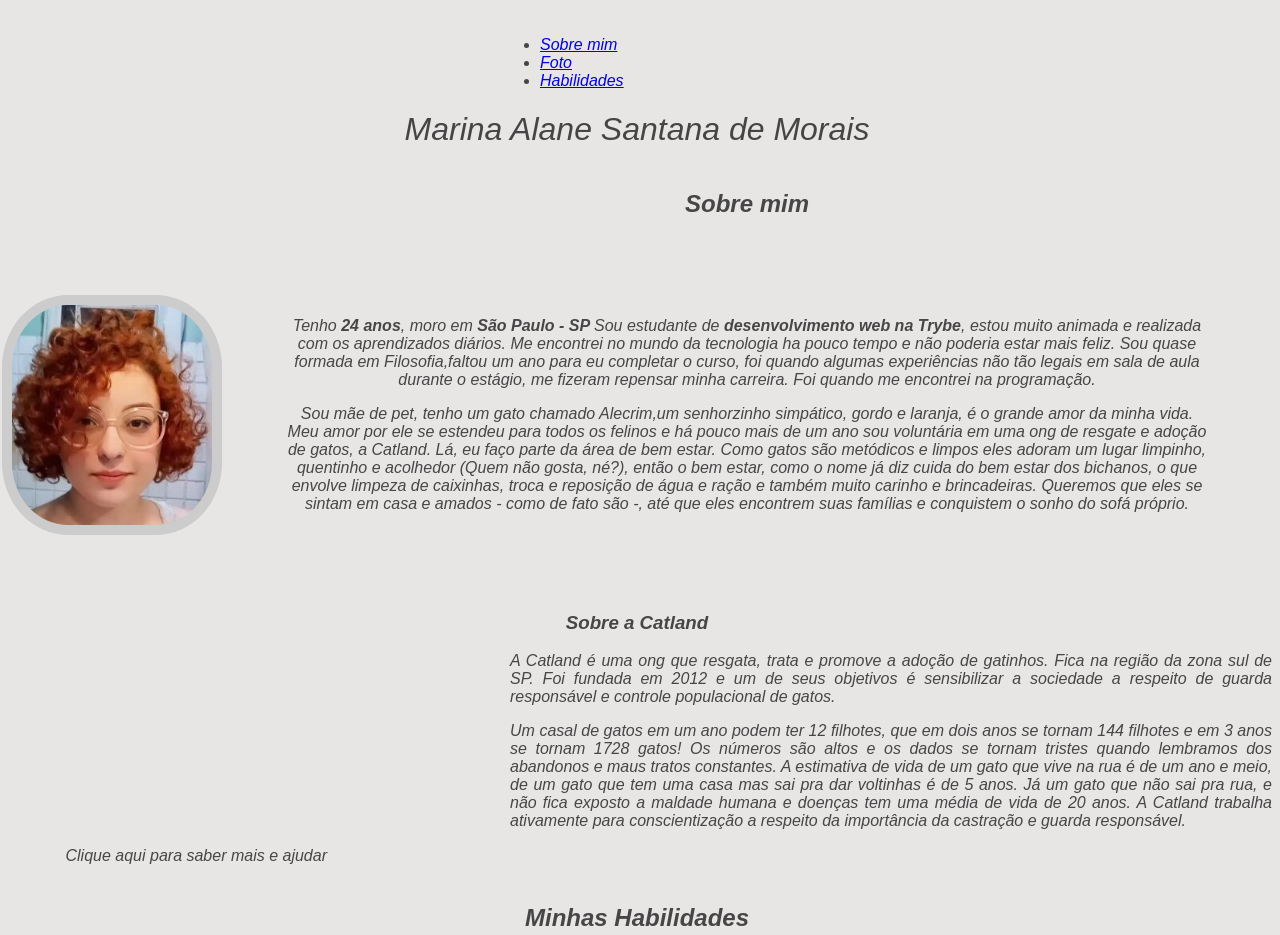
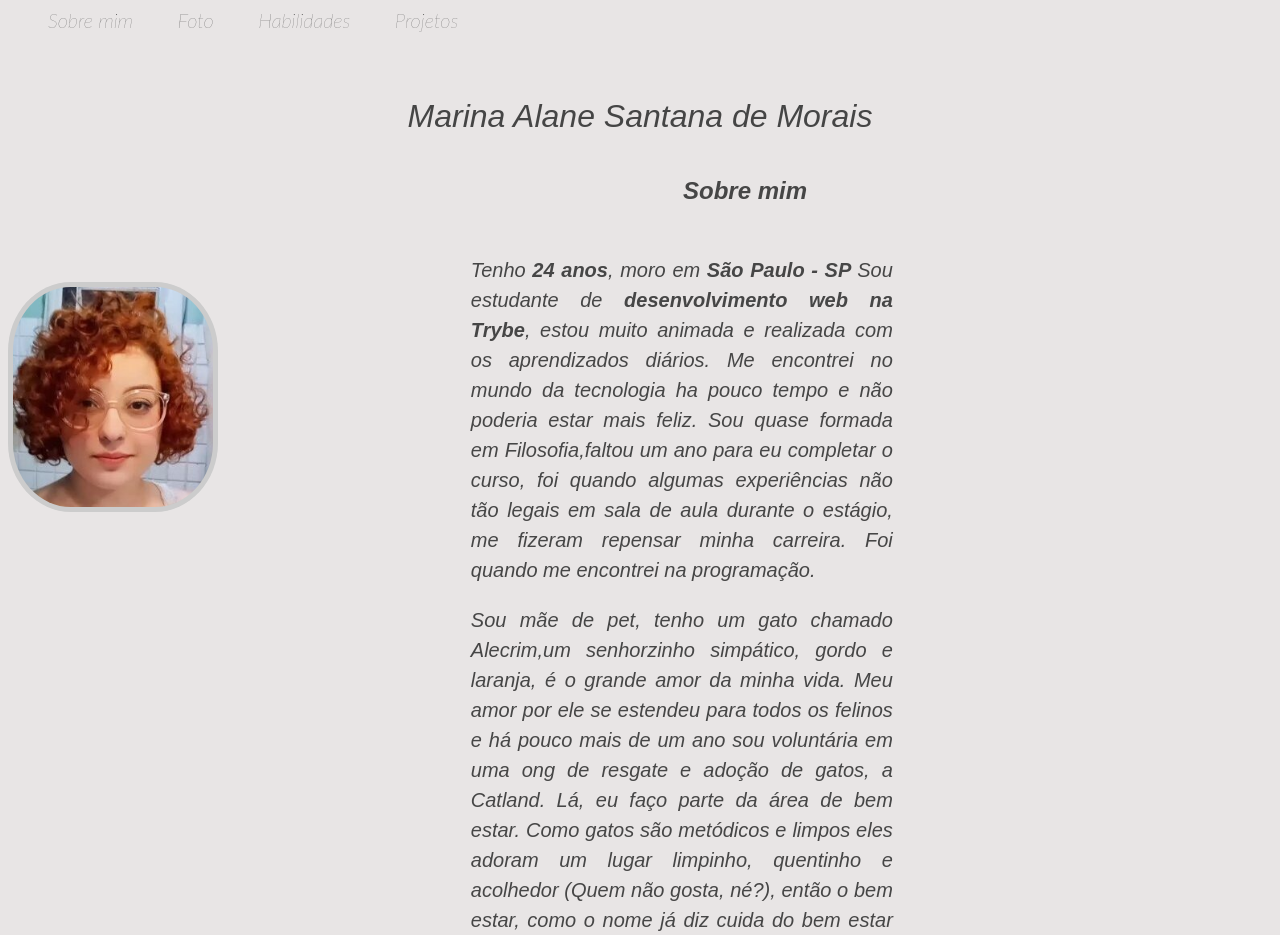
Before and after one commit to MarinaAlane/MarinaAlane.github.io, a plain HTML site: page index.html in a window 1280 px wide. Shown: the top 935 px of the page. Drawn offline with Linux system fonts and the light colour scheme.

Commit message:
Ajusta alinhamento e insere foto da Catland

```diff
--- a/index.html
+++ b/index.html
@@ -7,13 +7,11 @@
     <link rel="stylesheet" type="text/css" href="style.css">
     <style></style>
 </head>
-    <ul>
-        <li><a href="#sobre_mim">Sobre mim</a></li>
-        <li><a href="#foto">Foto</a></li>
-        <li><a href="#habilidades">Habilidades</a></li>
+    <div>
+        <a href="#sobre_mim" class="menu">Sobre mim</a>  <a href="#foto" class="menu">Foto</a> <a href="#habilidades" class="menu">Habilidades</a> <a href="#projects"class="menu">Projetos</a>
+    </div>
 
 
-    </ul>
     <h1>Marina Alane Santana de Morais</h1>
     <img src="/oie_7mbgcqpjn3sh.jpg" alt="Foto de Marina Alane" width="200px" id="foto">
 <body>
@@ -23,10 +21,12 @@
     <p> Sou mãe de pet, tenho um gato chamado Alecrim,um senhorzinho simpático, gordo e laranja, é o grande amor da minha vida. Meu amor por ele se estendeu para todos os felinos e há pouco mais de um ano sou voluntária em uma ong de resgate e adoção de gatos, a Catland. Lá, eu faço parte da área de bem estar. Como gatos são metódicos e limpos eles adoram um lugar limpinho, quentinho e acolhedor (Quem não gosta, né?), então o bem estar, como o nome já diz cuida do bem estar dos bichanos, o que envolve limpeza de caixinhas, troca e reposição de água e ração e também muito carinho e brincadeiras. Queremos que eles se sintam em casa e amados - como de fato são -, até que eles encontrem suas famílias e conquistem o sonho do sofá próprio.</p></div>
 
     <h3>Sobre a Catland</h3>
+    <img src="https://assets2.repassa.com.br/fit-in/300x/spree/users/100236/original/WhatsApp_Image_2020-04-24_at_13.24.31.jpeg" alt="Logo da Catland" class=photo_ong>
     <div class="ong">
         <p> A Catland é uma ong que resgata, trata e promove a adoção de gatinhos. Fica na região da zona sul de SP. Foi fundada em 2012 e um de seus objetivos é sensibilizar a sociedade a respeito de guarda responsável e controle populacional de gatos. </p>
     <p> Um casal de gatos em um ano podem ter 12 filhotes, que em dois anos se tornam 144 filhotes e em 3 anos se tornam 1728 gatos! Os números são altos e os dados se tornam tristes quando lembramos dos abandonos e maus tratos constantes. A estimativa de vida de um gato que vive na rua é de um ano e meio, de um gato que tem uma casa mas sai pra dar voltinhas é de 5 anos. Já um gato que não sai pra rua, e não fica exposto a maldade humana e doenças tem uma média de vida de 20 anos. A Catland trabalha ativamente para conscientização a respeito da importância da castração e guarda responsável.</p> </div>
     <p> <a href= http://catland.org.br/ target="_blank" class="cat blog"> Clique aqui para saber mais e ajudar</a></p>
+
 
     <h2 id="habilidade"> Minhas Habilidades</h2>
     <ul>
--- a/style.css
+++ b/style.css
@@ -4,6 +4,7 @@ h1 {
     font-family: Arial, Helvetica, sans-serif;
     color: #454545;
     text-align: center;
+    padding-top: 45px;
 }
 
 body {
@@ -12,8 +13,6 @@ body {
     font-weight: lighter;
     font-style: oblique;
     color: rgb(70, 70, 70);
-    text-align: auto;
-    margin-left: 2px;
 }
 
 h3 {
@@ -32,16 +31,21 @@ h2 {
     text-align: center;
 }
 
-.about {
+.about{
     overflow : auto;
-    margin: 20,30,20,30;
-    text-align: center;
-    padding: 5%;
+    padding-left: 20%;
+    margin-right: 10%;
+    margin-bottom: 20%;
+    text-align: justify;
+    padding: 20%;
+    padding-top: 10px;
+    font-size: 20px;
+    line-height: 30px;
 
 }
 #foto {
     float: left;
-    padding: 10px;
+    padding: 5px;
     margin-top: 125px;
     background-color: rgb(204, 204, 204) ;
     border-radius: 30%;
@@ -66,6 +70,29 @@ ul {
 }
 .ong {
     text-align: justify ;
-    padding-left: 20%;
-    margin-left: 20%;
+    padding-left: 20;
+    padding:20%;
+    margin-right: 10%;
+    margin-bottom: 20%;;
+    overflow : auto;
+    padding-top: 10px;
+    font-size: 20px;
+    line-height: 30px;
+
+
 }
+.photo_ong {
+    float: right;;
+    padding: 5px;
+    margin-bottom: 45px;
+    background-color: rgb(204, 204, 204) ;
+    border-radius: 30%;
+}
+.menu {
+    font-family:'Lato', sans-serif; ;
+    font-size: 20px;
+    padding-left: 20px;
+    margin-left: 20px;
+    color:rgb(70, 70, 70);
+    text-decoration: none;
+}
```
